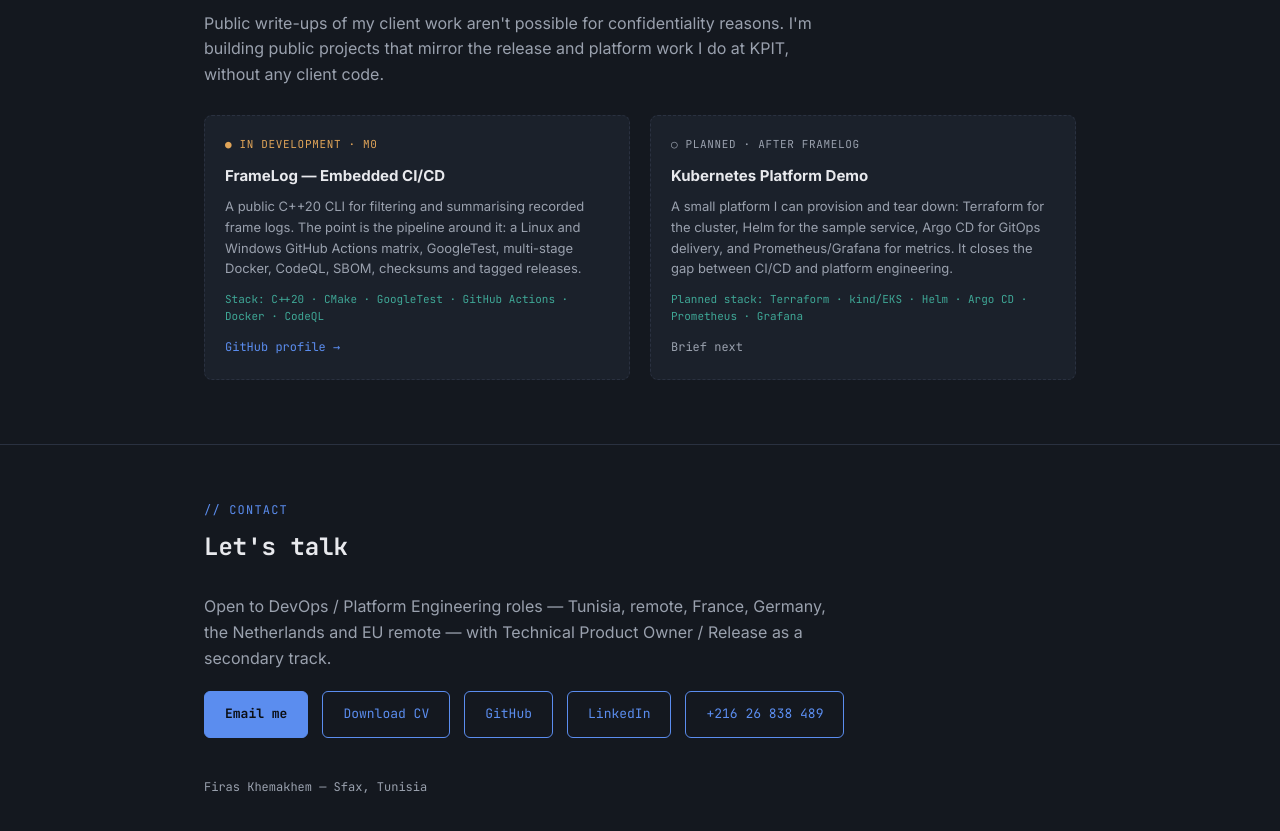
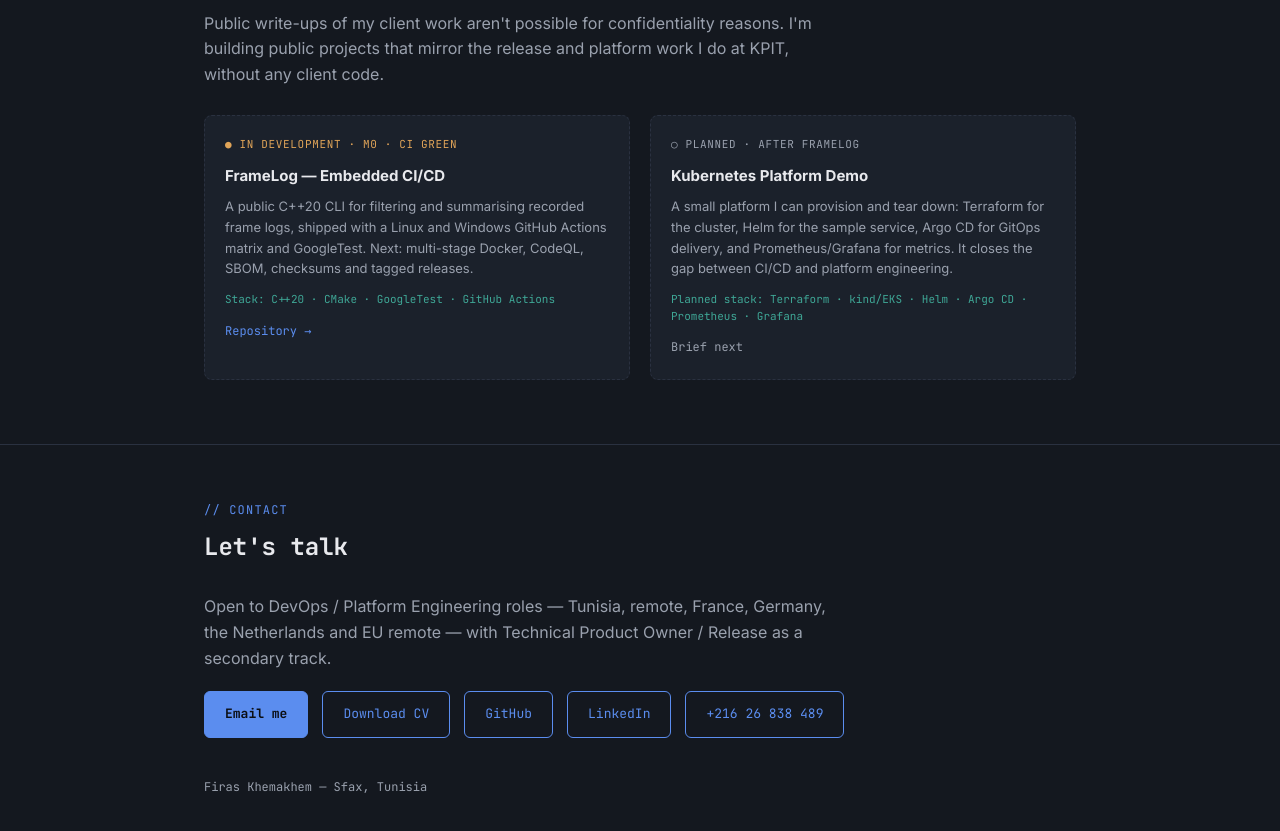
Before and after one commit to firas-khemakhem/firas-khemakhem.github.io, a plain HTML site: page index.html in a window 1280 px wide. Shown: the part 3780-4611 px from the top of the page. Drawn offline with Linux system fonts and the light colour scheme.

Commit message:
Link the FrameLog repository and its green CI

```diff
--- a/index.html
+++ b/index.html
@@ -455,11 +455,11 @@
     <p class="body-text" style="margin-bottom:28px;">Public write-ups of my client work aren't possible for confidentiality reasons. I'm building public projects that mirror the release and platform work I do at KPIT, without any client code.</p>
     <div class="proj-grid">
       <div class="proj-card">
-        <div class="status">● in development · M0</div>
+        <div class="status">● in development · M0 · CI green</div>
         <h3>FrameLog — Embedded CI/CD</h3>
-        <p>A public C++20 CLI for filtering and summarising recorded frame logs. The point is the pipeline around it: a Linux and Windows GitHub Actions matrix, GoogleTest, multi-stage Docker, CodeQL, SBOM, checksums and tagged releases.</p>
-        <p class="proj-meta">Stack: C++20 · CMake · GoogleTest · GitHub Actions · Docker · CodeQL</p>
-        <a class="proj-link" href="https://github.com/firas-khemakhem" target="_blank" rel="noopener noreferrer">GitHub profile →</a>
+        <p>A public C++20 CLI for filtering and summarising recorded frame logs, shipped with a Linux and Windows GitHub Actions matrix and GoogleTest. Next: multi-stage Docker, CodeQL, SBOM, checksums and tagged releases.</p>
+        <p class="proj-meta">Stack: C++20 · CMake · GoogleTest · GitHub Actions</p>
+        <a class="proj-link" href="https://github.com/firas-khemakhem/framelog" target="_blank" rel="noopener noreferrer">Repository →</a>
       </div>
       <div class="proj-card">
         <div class="status" style="color:var(--text-dim);">○ planned · after FrameLog</div>
```
